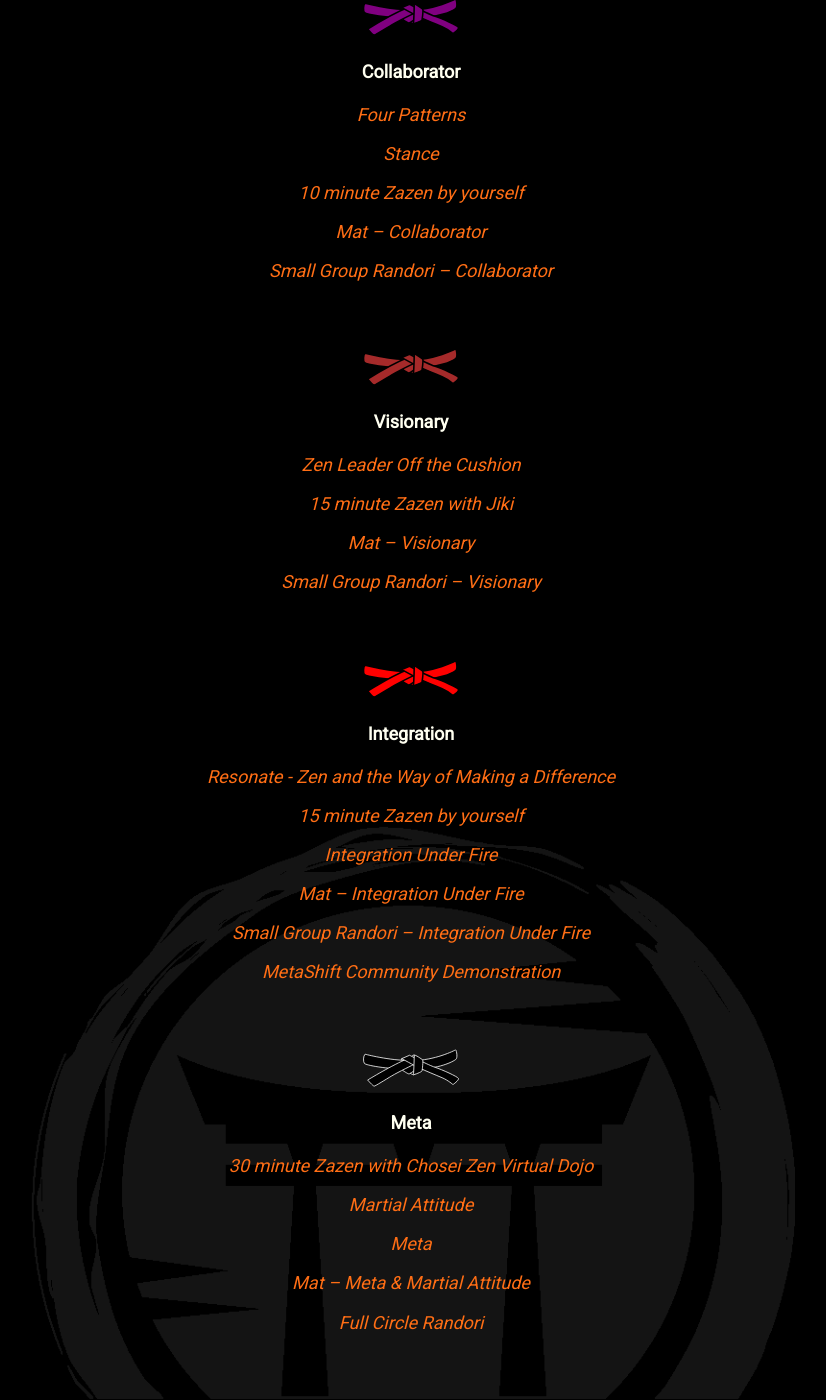
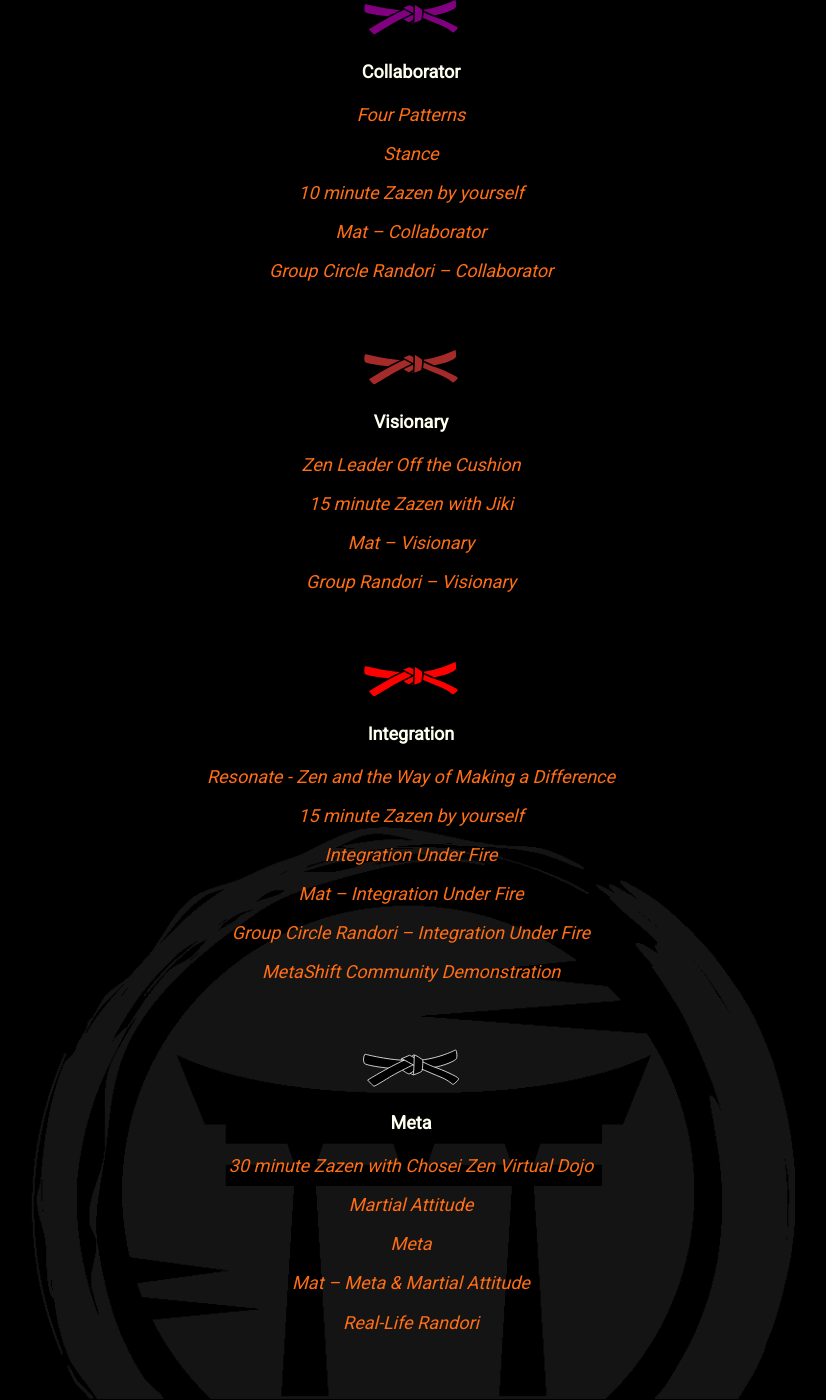
Before and after one commit to mindset-dojo/mindset-dojo.github.io, a Jekyll site: the page built from program.md, in a window 1280 px wide and 1400 px high, scrolled down 2872 px. Shown: the whole window, without its empty margins (229-1055 px from the left). Built offline with Jekyll 4.4.1, drawn with Linux system fonts in a browser that asks for light colours; some web fonts are replaced.

Commit message:
refactor: randori callouts

```diff
--- a/_data/sections/program.yaml
+++ b/_data/sections/program.yaml
@@ -103,7 +103,7 @@ sections:
               url: /forms/zazen/
             - label: Mat – Collaborator
               url: /forms/mat/
-            - label: Small Group Randori – Collaborator
+            - label: Group Circle Randori – Collaborator
               url: /forms/randori/
         - color: brown
           label: 2nd Kyu
@@ -116,7 +116,7 @@ sections:
               url: /forms/zazen/
             - label: Mat – Visionary
               url: /forms/mat/
-            - label: Small Group Randori – Visionary
+            - label: Group Randori – Visionary
               url: /forms/randori/
         - color: red
           label: 1st Kyu
@@ -131,7 +131,7 @@ sections:
               url: /forms/integration-under-fire/
             - label: Mat – Integration Under Fire
               url: /forms/mat/
-            - label: Small Group Randori – Integration Under Fire
+            - label: Group Circle Randori – Integration Under Fire
               url: /forms/randori/
             - label: MetaShift Community Demonstration
               url: /forms/metashift-community-demonstration/
@@ -148,7 +148,7 @@ sections:
               url: /forms/meta/
             - label: Mat – Meta & Martial Attitude
               url: /forms/mat/
-            - label: Full Circle Randori
+            - label: Real-Life Randori
               url: /forms/randori/
   - type: designations
     data:
--- a/_forms/randori.md
+++ b/_forms/randori.md
@@ -36,7 +36,7 @@ Each Randori adapts to the people present and the energy at hand.
 6. Integration (10–20 min) — authored reflection or fable; next-practice commitment.
 7. Close (5–10 min) — reset the field; invite the next threshold.
 
-Formats: solo, dyad, small group, or full-circle; online or in-person.
+Formats: solo, dyad, triad, group circle, or real-life; online or in-person.
 Roles: facilitator/senpai, participants.
 
 ## Inspiration
```
